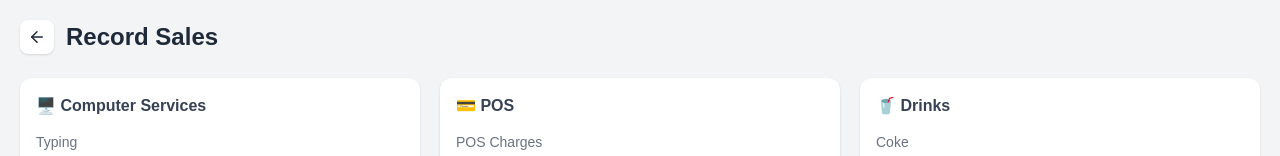
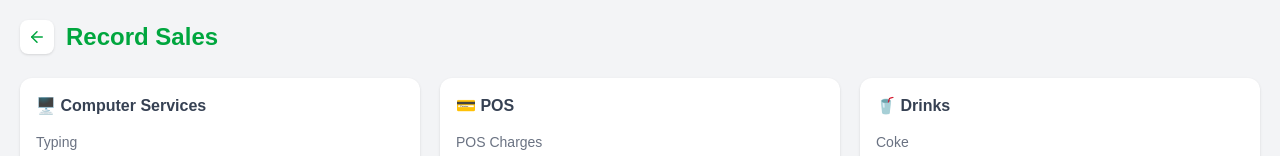
Before and after one commit to rillygulma/Shop-Manager, a Next.js app: page /sales/add in a window 1280 px wide. Shown: the top 156 px of the page. Built offline with nearby package versions, Linux system fonts and the light colour scheme.

Commit message:
add text color green to Record Sales in Seles Dashboard

```diff
--- a/app/sales/add/page.tsx
+++ b/app/sales/add/page.tsx
@@ -47,7 +47,7 @@
 
   return (
     <div className="min-h-screen bg-gray-100 p-5">
-      <h1 className="text-2xl font-bold text-gray-800 mb-6 flex items-center gap-3">
+      <h1 className="text-2xl font-bold text-green-600 mb-6 flex items-center gap-3">
         <button
           onClick={() => router.back()}
           className="p-2 bg-white rounded-lg shadow"
```
